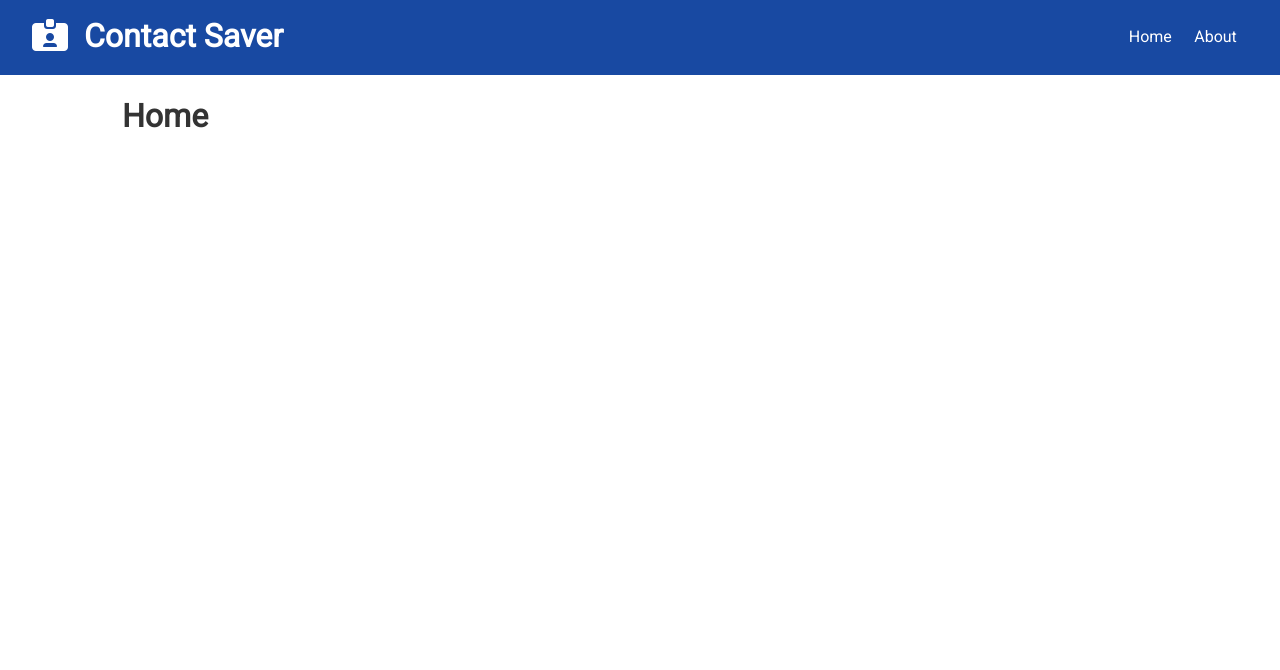
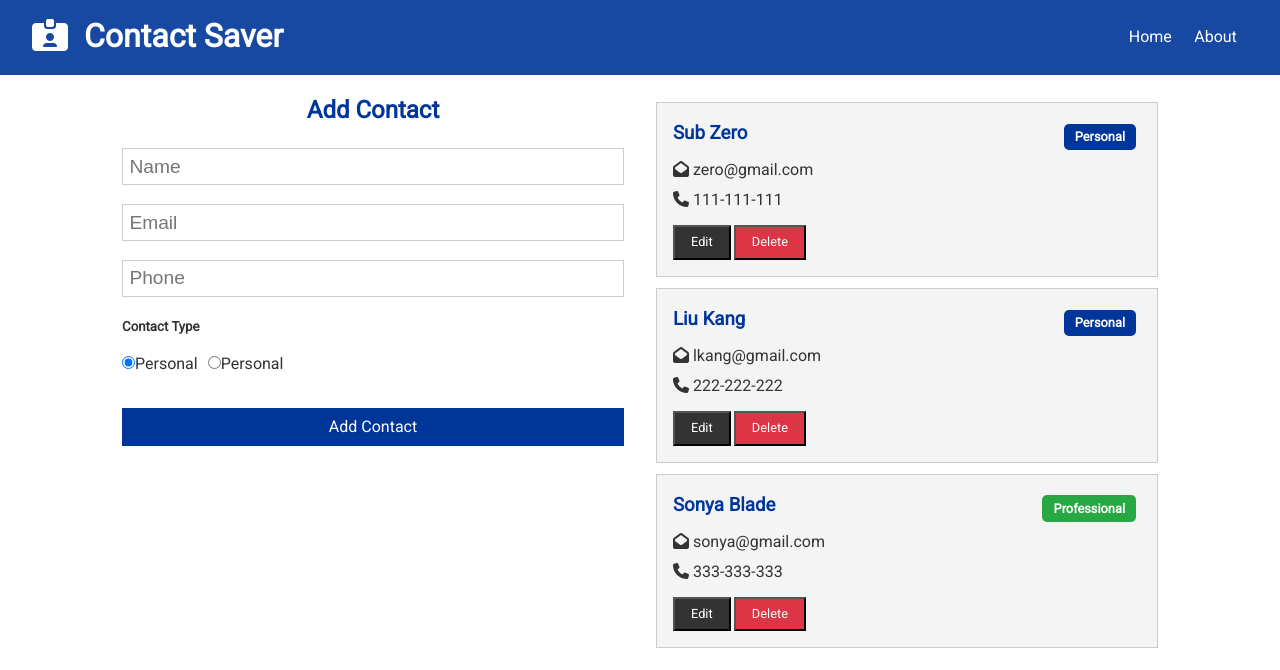
Before and after one commit to mi4en/mern-contact-saver, a React (Create React App) app in the folder client/: page / in a window 1280 px wide. Shown: the top 670 px of the page. Built offline with nearby package versions, Linux system fonts and the light colour scheme.

Commit message:
add form; add funcs and reducer;

```diff
--- /dev/null
+++ b/client/src/components/contacts/ContactForm.js
@@ -0,0 +1,83 @@
+import React, { useState, useContext } from 'react';
+import ContactContext from '../../context/contact/contactContext';
+
+const ContactForm = () => {
+	const contactContext = useContext(ContactContext);
+
+	const [contact, setContact] = useState({
+		name: '',
+		email: '',
+		phone: '',
+		type: 'personal',
+	});
+
+	const { name, email, phone, type } = contact;
+
+	const onChange = e =>
+		setContact({ ...contact, [e.target.name]: e.target.value });
+
+	const onSubmit = e => {
+		e.preventDefault();
+		contactContext.addContact(contact);
+		setContact({
+			name: '',
+			email: '',
+			phone: '',
+			type: 'personal',
+		});
+	};
+
+	return (
+		<form onSubmit={onSubmit}>
+			<h2 className='text-primary'>Add Contact</h2>
+			<input
+				type='text'
+				placeholder='Name'
+				name='name'
+				value={name}
+				onChange={onChange}
+			/>
+			<input
+				type='email'
+				placeholder='Email'
+				name='email'
+				value={email}
+				onChange={onChange}
+			/>
+			<input
+				type='text'
+				placeholder='Phone'
+				name='phone'
+				value={phone}
+				onChange={onChange}
+			/>
+			<h5>Contact Type</h5>
+			<input
+				type='radio'
+				name='Type'
+				value='personal'
+				checked={type === 'personal'}
+				onChange={onChange}
+			/>
+			Personal
+			<input
+				type='radio'
+				name='type'
+				value='professional'
+				checked={type === 'professional'}
+				onChange={onChange}
+				style={{ marginLeft: '10px' }}
+			/>
+			Personal
+			<div>
+				<input
+					type='submit'
+					value='Add Contact'
+					className='btn btn-primary btn-block'
+				/>
+			</div>
+		</form>
+	);
+};
+
+export default ContactForm;
--- a/client/src/components/contacts/ContactItem.js
+++ b/client/src/components/contacts/ContactItem.js
@@ -0,0 +1,46 @@
+import React from 'react';
+import PropTypes from 'prop-types';
+
+const ContactItem = ({ contact }) => {
+	const { id, name, email, phone, type } = contact;
+
+	return (
+		<div className='card bg-light'>
+			<h3 className='text-primary text-left'>
+				{name}{' '}
+				<span
+					style={{ float: 'right' }}
+					className={
+						'badge ' +
+						(type === 'professional' ? 'badge-success' : 'badge-primary')
+					}
+				>
+					{type.charAt(0).toUpperCase() + type.slice(1)}
+				</span>
+			</h3>
+			<ul className='list'>
+				{email && (
+					<li>
+						<i className='fas fa-envelope-open'></i> {email}
+					</li>
+				)}
+				{phone && (
+					<li>
+						<i className='fas fa-phone'></i> {phone}
+					</li>
+				)}
+			</ul>
+
+			<p>
+				<button className='btn-dark btn-sm'>Edit</button>
+				<button className='btn-danger btn-sm'>Delete</button>
+			</p>
+		</div>
+	);
+};
+
+ContactItem.propTypes = {
+	contact: PropTypes.object.isRequired,
+};
+
+export default ContactItem;
--- a/client/src/components/contacts/Contacts.js
+++ b/client/src/components/contacts/Contacts.js
@@ -0,0 +1,19 @@
+import React, { Fragment, useContext } from 'react';
+import ContactContext from '../../context/contact/contactContext';
+import ContactItem from './ContactItem';
+
+const Contacts = () => {
+	const contactContext = useContext(ContactContext);
+
+	const { contacts } = contactContext;
+
+	return (
+		<Fragment>
+			{contacts.map(contact => (
+				<ContactItem key={contact.id} contact={contact} />
+			))}
+		</Fragment>
+	);
+};
+
+export default Contacts;
--- a/client/src/components/pages/Home.js
+++ b/client/src/components/pages/Home.js
@@ -1,9 +1,16 @@
 import React from 'react';
+import Contacts from '../contacts/Contacts';
+import ContactForm from '../contacts/ContactForm';
 
 const Home = () => {
 	return (
-		<div>
-			<h1>Home</h1>
+		<div className='grid-2'>
+			<div>
+				<ContactForm />
+			</div>
+			<div>
+				<Contacts />
+			</div>
 		</div>
 	);
 };
--- a/client/src/context/contact/ContactState.js
+++ b/client/src/context/contact/ContactState.js
@@ -1,5 +1,5 @@
 import React, { useReducer } from 'react';
-import uuid from 'uuid';
+import { v4 as uuid } from 'uuid';
 import ContactContext from './contactContext';
 import contactReducer from './contactReducer';
 import {
@@ -17,23 +17,23 @@ const ContactState = props => {
 		contacts: [
 			{
 				id: 1,
-				name: 'Name 1',
-				email: 'email@name1.com',
-				phone: '12345',
+				name: 'Sub Zero',
+				email: 'zero@gmail.com',
+				phone: '111-111-111',
 				type: 'personal',
 			},
 			{
 				id: 2,
-				name: 'Name 2',
-				email: 'email@name2.com',
-				phone: '12345',
+				name: 'Liu Kang',
+				email: 'lkang@gmail.com',
+				phone: '222-222-222',
 				type: 'personal',
 			},
 			{
 				id: 3,
-				name: 'Name 3',
-				email: 'email@name3.com',
-				phone: '12345',
+				name: 'Sonya Blade',
+				email: 'sonya@gmail.com',
+				phone: '333-333-333',
 				type: 'professional',
 			},
 		],
@@ -42,6 +42,10 @@ const ContactState = props => {
 	const [state, dispatch] = useReducer(contactReducer, initialState);
 
 	// Add Contact
+	const addContact = contact => {
+		contact.id = uuid();
+		dispatch({ type: ADD_CONTACT, payload: contact });
+	};
 
 	// Delete Contact
 
@@ -56,7 +60,7 @@ const ContactState = props => {
 	// Clear Filter
 
 	return (
-		<ContactContext.Provider value={{ contacts: state.contacts }}>
+		<ContactContext.Provider value={{ contacts: state.contacts, addContact }}>
 			{props.children}
 		</ContactContext.Provider>
 	);
--- a/client/src/context/contact/contactReducer.js
+++ b/client/src/context/contact/contactReducer.js
@@ -0,0 +1,24 @@
+import {
+	ADD_CONTACT,
+	DELETE_CONTACT,
+	SET_CURRENT,
+	CLEAR_CURRENT,
+	UPDATE_CONTACT,
+	FILTER_CONTACTS,
+	CLEAR_FILTER,
+} from '../types';
+
+const contactReducer = (state, action) => {
+	switch (action.type) {
+		case ADD_CONTACT:
+			return {
+				...state,
+				contacts: [...state.contacts, action.payload],
+			};
+
+		default:
+			return state;
+	}
+};
+
+export default contactReducer;
```
